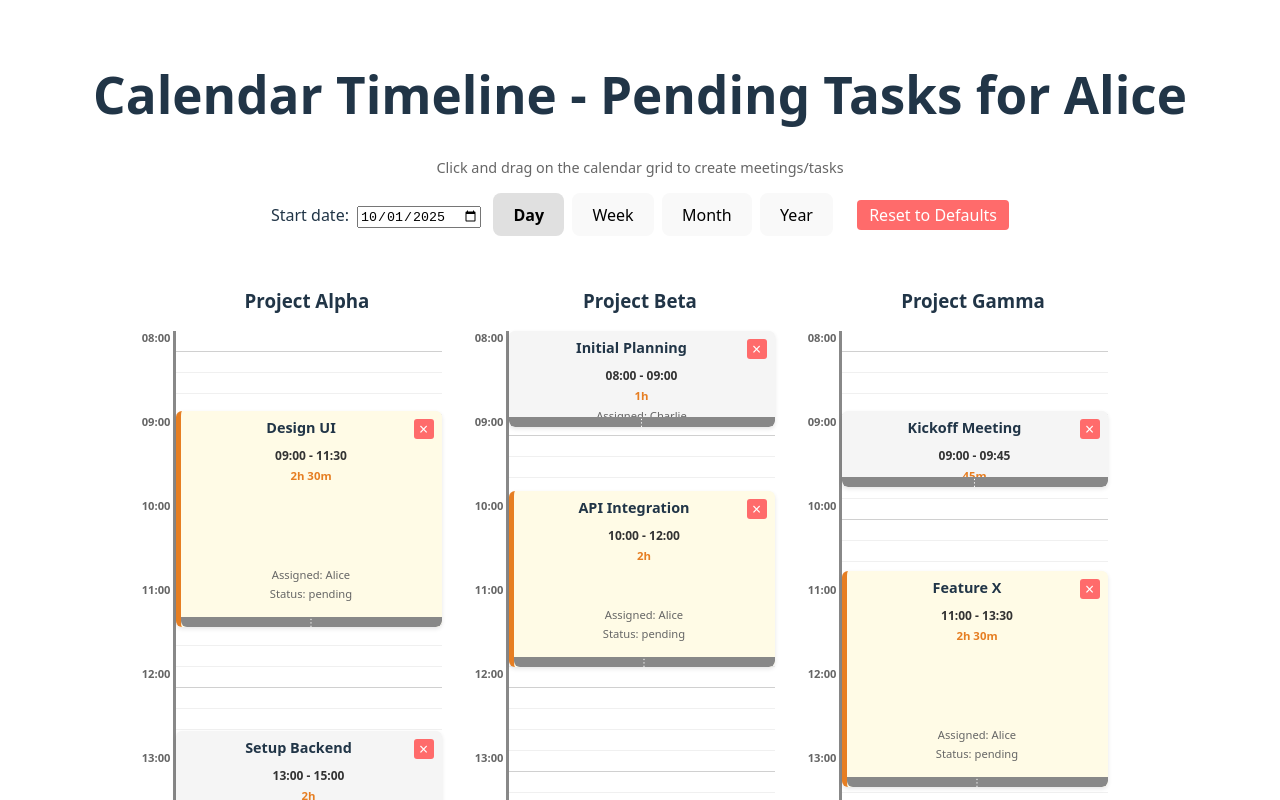
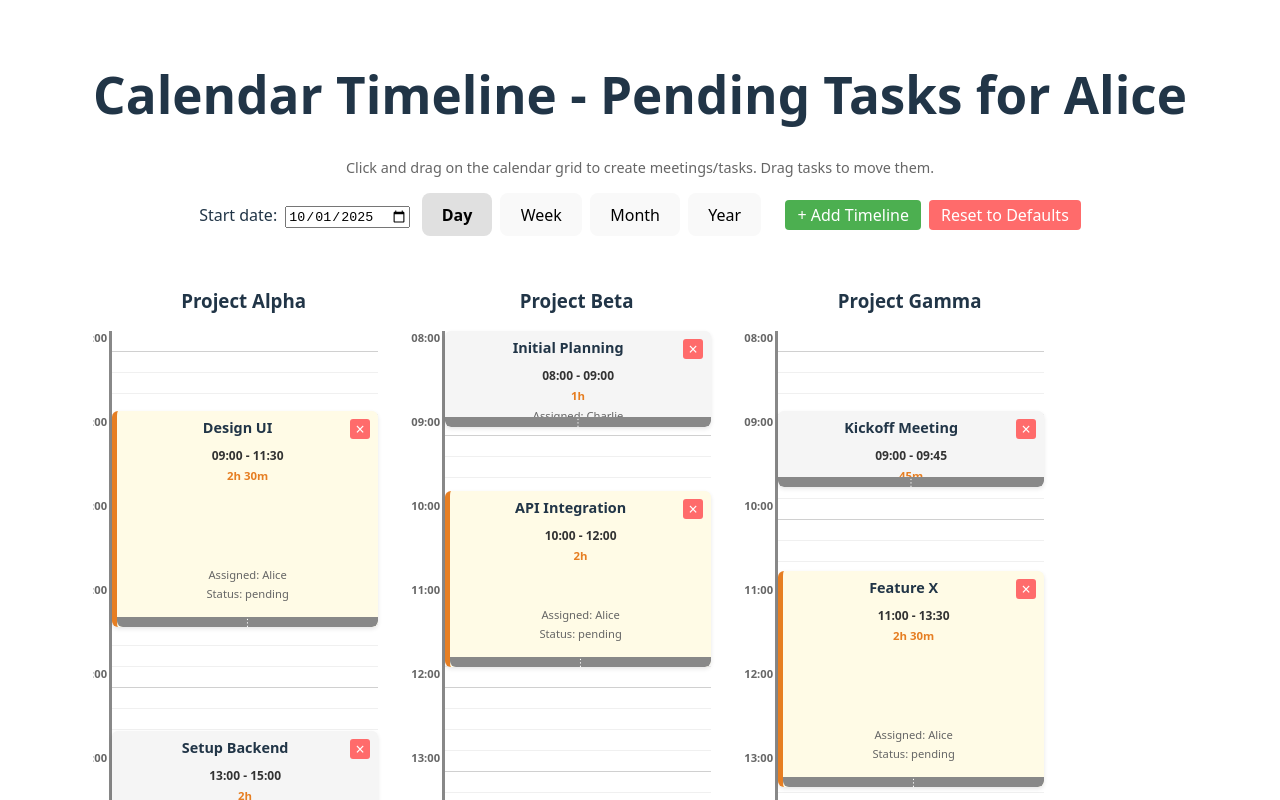
Before and after one commit to krzysztofdzido/mytimelines, a React (Vite) app: page / in a window 1280 px wide. Shown: the top 800 px of the page. Built offline with nearby package versions, Linux system fonts and the light colour scheme.

Commit message:
feat: adding new timeline on the right

```diff
--- a/src/App.jsx
+++ b/src/App.jsx
@@ -126,6 +126,7 @@ function getCurrentRangeDates(range, startDate) {
 function App() {
 	const [range, setRange] = useState("day");
 	const [startDate, setStartDate] = useState("2025-10-01");
+	const timelinesContainerRef = React.useRef(null);
 
 	// Initialize timelines from localStorage or use defaults
 	const [timelines, setTimelines] = useState(() => {
@@ -215,6 +216,48 @@ function App() {
 		}
 	};
 
+	const onAddTimeline = () => {
+		const name = prompt("Enter timeline name:");
+		if (name && name.trim()) {
+			const newTimeline = {
+				id: Date.now(),
+				name: name.trim(),
+				tasks: []
+			};
+			setTimelines((prevTimelines) => [...prevTimelines, newTimeline]);
+
+			// Scroll to the right to show the new timeline
+			setTimeout(() => {
+				if (timelinesContainerRef.current) {
+					timelinesContainerRef.current.scrollTo({
+						left: timelinesContainerRef.current.scrollWidth,
+						behavior: 'smooth'
+					});
+				}
+			}, 100);
+		}
+	};
+
+	const onDeleteTimeline = (timelineId) => {
+		if (confirm("Are you sure you want to delete this timeline? All tasks will be lost.")) {
+			setTimelines((prevTimelines) => prevTimelines.filter((timeline) => timeline.id !== timelineId));
+		}
+	};
+
+	const onRenameTimeline = (timelineId) => {
+		const timeline = timelines.find((t) => t.id === timelineId);
+		if (!timeline) return;
+
+		const newName = prompt("Enter new timeline name:", timeline.name);
+		if (newName && newName.trim()) {
+			setTimelines((prevTimelines) =>
+				prevTimelines.map((t) =>
+					t.id === timelineId ? { ...t, name: newName.trim() } : t
+				)
+			);
+		}
+	};
+
 	const resetToDefaults = () => {
 		if (confirm("Are you sure you want to reset all data to defaults? This cannot be undone.")) {
 			setTimelines(defaultTimelinesData);
@@ -225,7 +268,7 @@ function App() {
 		<div>
 			<h1>Calendar Timeline - Pending Tasks for {person}</h1>
 			<p style={{ textAlign: 'center', color: '#666', fontSize: '0.9em' }}>
-				Click and drag on the calendar grid to create meetings/tasks
+				Click and drag on the calendar grid to create meetings/tasks. Drag tasks to move them.
 			</p>
 			<div style={{ marginBottom: "1rem" }}>
 				<label style={{ marginRight: 12 }}>
@@ -251,9 +294,23 @@ function App() {
 					</button>
 				))}
 				<button
+					onClick={onAddTimeline}
+					style={{
+						marginLeft: 16,
+						padding: "4px 12px",
+						background: "#4CAF50",
+						color: "white",
+						border: "none",
+						borderRadius: "4px",
+						cursor: "pointer",
+					}}
+				>
+					+ Add Timeline
+				</button>
+				<button
 					onClick={resetToDefaults}
 					style={{
-						marginLeft: 16,
+						marginLeft: 8,
 						padding: "4px 12px",
 						background: "#ff6b6b",
 						color: "white",
@@ -266,11 +323,15 @@ function App() {
 				</button>
 			</div>
 			<div
+				ref={timelinesContainerRef}
 				style={{
 					display: "flex",
-					justifyContent: "center",
+					justifyContent: "flex-start",
 					gap: "2rem",
 					marginTop: "2rem",
+					overflowX: "auto",
+					overflowY: "hidden",
+					paddingBottom: "1rem",
 				}}
 			>
 				{timelines.map((timeline) => (
@@ -285,6 +346,8 @@ function App() {
 						onTaskStartTimeChange={(taskId, newStartDate, newEndDate) => onTaskStartTimeChange(timeline.id, taskId, newStartDate, newEndDate)}
 						onTaskCreate={onTaskCreate}
 						onTaskDelete={onTaskDelete}
+						onDeleteTimeline={() => onDeleteTimeline(timeline.id)}
+						onRenameTimeline={() => onRenameTimeline(timeline.id)}
 					/>
 				))}
 			</div>
```
